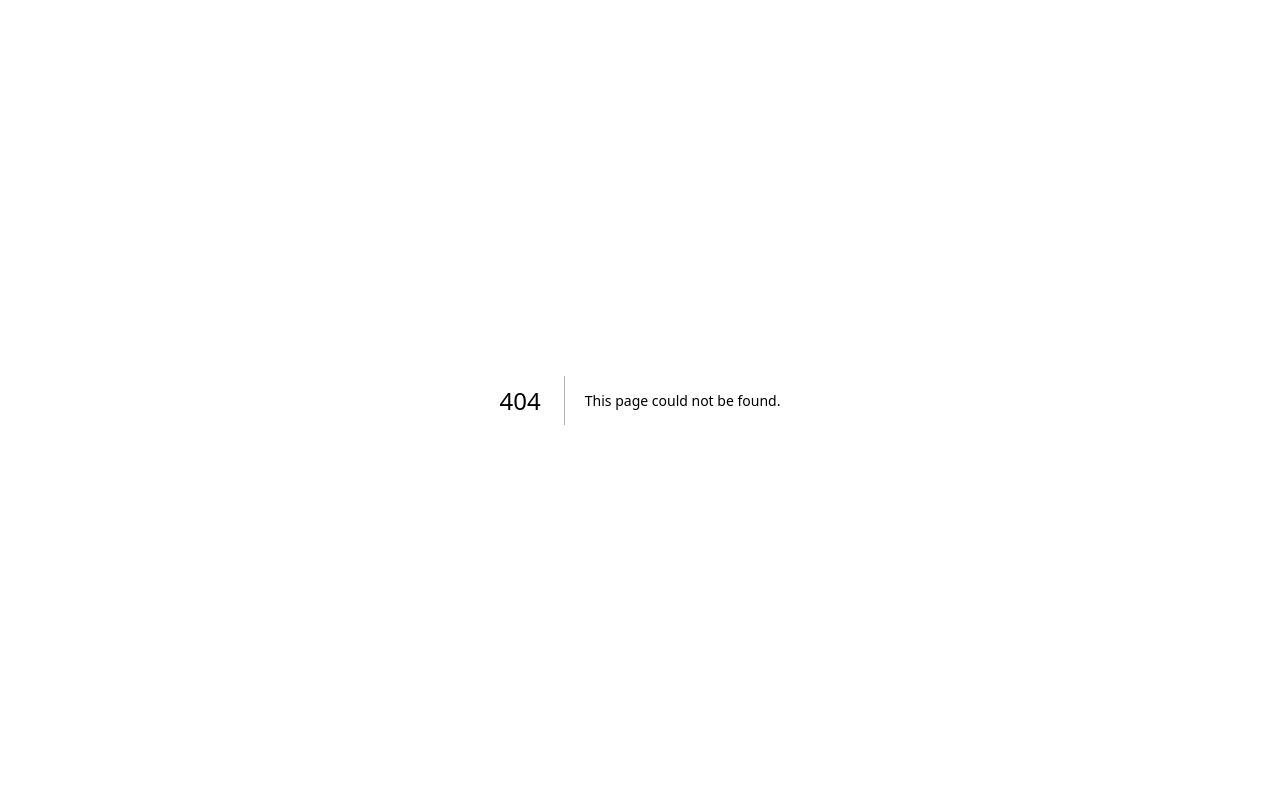
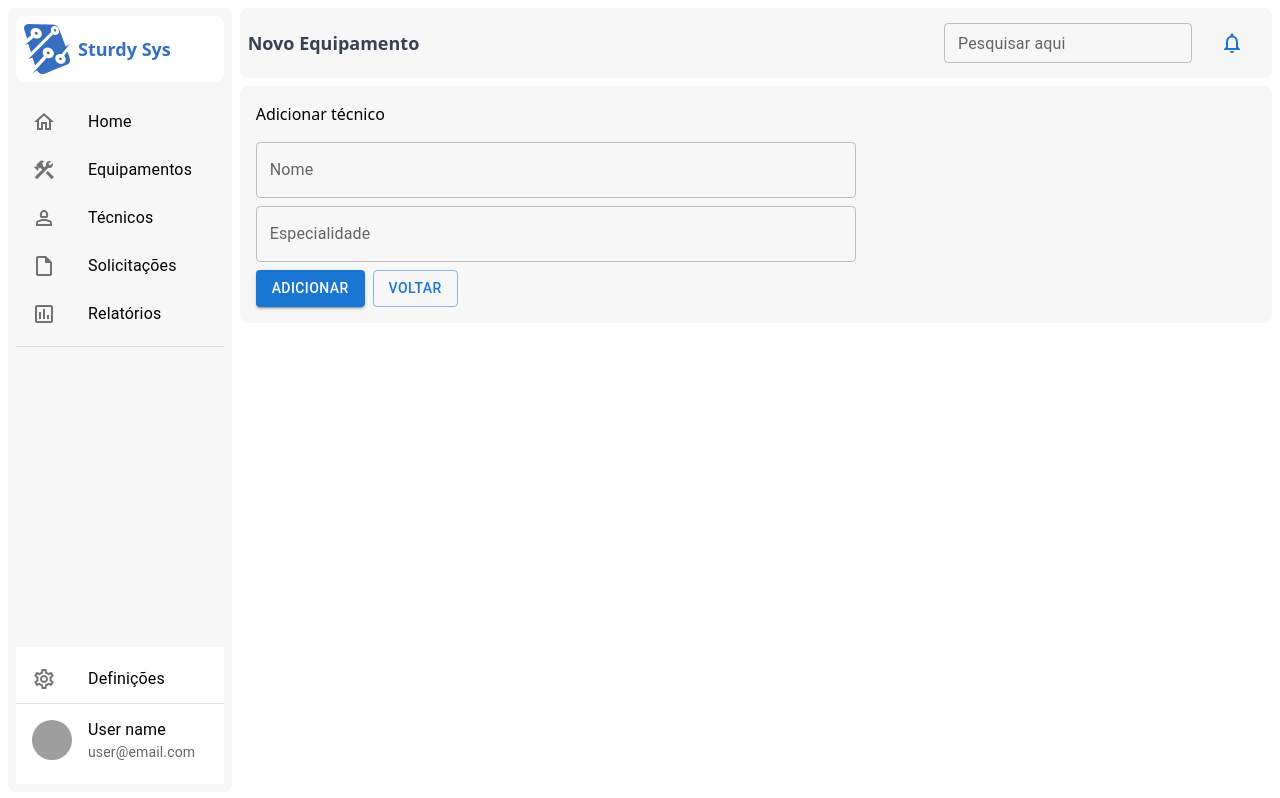
Before and after one commit to Cristiano-Rodrigues/sturdy-sys-frontend, a Next.js app: page /technician/new in a window 1280 px wide. Before the commit this address had no page. Built offline with nearby package versions, Linux system fonts and the light colour scheme; grey boxes are pictures that could not be loaded.

Commit message:
feat: add feat to manage technician

```diff
--- /dev/null
+++ b/app/(dashboard)/technician/new/page.tsx
@@ -0,0 +1,54 @@
+'use client'
+
+import { Header } from '@/app/components/local/Header'
+import Button from '@mui/material/Button'
+import * as React from 'react';
+import Box from '@mui/material/Box';
+import TextField from '@mui/material/TextField';
+import { createTechnician } from '@/app/server-actions/technician/new';
+import { useActionState } from 'react';
+import Alert from '@mui/material/Alert';
+import CheckIcon from '@mui/icons-material/Check';
+
+const initialState = {
+  state: false,
+  message: '',
+  errors: []
+}
+
+export default function Home() {
+  const [state, formAction, pending] = useActionState(createTechnician, initialState)
+
+  return (
+    <div className='flex flex-col h-full gap-2'>
+      <Header title='Novo Equipamento' />
+
+      <div className="flex flex-col gap-2 w-full p-4 bg-lightGray rounded-lg">
+        <h2 className='mb-2'>Adicionar técnico</h2>
+        {
+          state.message && (state.success ? (
+            <Alert icon={<CheckIcon fontSize="inherit" />} severity="success">
+              { state.message }
+            </Alert>
+          ) : (
+            <Alert icon={<CheckIcon fontSize="inherit" />} severity="error">
+              { state.message }
+            </Alert>
+          ))
+        }
+        <form action={formAction} className='flex flex-col gap-2'>
+          <Box sx={{ width: 600, maxWidth: '100%' }}>
+            <div className='flex flex-col gap-2'>
+              <TextField fullWidth label="Nome" id="name" name='name' />
+              <TextField fullWidth label="Especialidade" id="spetialty" name='category' />
+            </div>
+          </Box>
+          <div className='flex gap-2'>
+            <Button variant="contained" type='submit' loading={pending}>Adicionar</Button>
+            <Button variant="outlined" href='/technician'>Voltar</Button>
+          </div>
+        </form>
+      </div>
+    </div>
+  );
+}
--- /dev/null
+++ b/app/(dashboard)/technician/page.tsx
@@ -0,0 +1,46 @@
+import Button from '@mui/material/Button'
+import { TextField } from '@mui/material'
+import { DataTable } from '@/app/components/local/Table'
+import { Header } from '@/app/components/local/Header'
+import GridViewIcon from '@mui/icons-material/GridView'
+import { GridColDef } from '@mui/x-data-grid'
+
+export default async function Home() {
+  let result = { data: [] }
+
+  try {
+    const response = await fetch(`${process.env.SERVER}/technician`)
+    result = await response.json()
+  } catch (error) {
+    console.error(error)
+  }
+
+  const columns: GridColDef[] = [
+    { field: 'id', headerName: 'ID', width: 70 },
+    { field: 'nome', headerName: 'Nome', width: 130 },
+    { field: 'especialidade', headerName: 'Especialidade', width: 130 },
+  ];
+
+  return (
+    <div className='flex flex-col h-full gap-2'>
+      <Header title='Técnicos' />
+
+      <div className='flex flex-col gap-2 h-full'>
+        <div className="flex w-full h-[70px] bg-lightGray rounded-lg p-3 gap-2 justify-between">
+          <TextField id="standard-basic" label="Pesquisar" variant="standard" />
+          <div className="flex gap-2">
+            <Button variant="text">
+              <GridViewIcon />
+            </Button>
+            <Button variant="contained" href='/technician/new'>Novo</Button>
+          </div>
+        </div>
+        <div className="flex w-full h-full rounded-lg gap-2">
+          <div className="w-full h-full rounded-lg bg-lightGray p-4 border border-white">
+            <DataTable rows={result.data} columns={columns} />
+          </div>
+        </div>
+      </div>
+    </div>
+  );
+}
--- /dev/null
+++ b/app/server-actions/technician/new.ts
@@ -0,0 +1,44 @@
+'use server'
+
+import { z } from 'zod'
+
+type State = {
+  success: boolean,
+  message: string
+}
+
+export async function createTechnician (prevState: State, data: FormData) {
+  const technician = {
+    name: data.get('name'),
+    spetialty: data.get('category')
+  }
+
+  const Technician = z.object({
+    name: z.string(),
+    spetialty: z.string()
+  })
+
+  const parsed = Technician.safeParse(technician)
+
+  if (!parsed.success) {
+    return {
+      success: false,
+      message: 'Introduza correctamento os dados'
+    }
+  }
+
+  try {
+    const response = await fetch(`${process.env.SERVER}/technician`, {
+      method: 'POST',
+      headers: {
+        'Content-Type': 'application/json'
+      },
+      body: JSON.stringify(technician)
+    })
+    const result = await response.json()
+
+    return result
+  } catch (error) {
+    console.log(error)
+  }
+}
```
